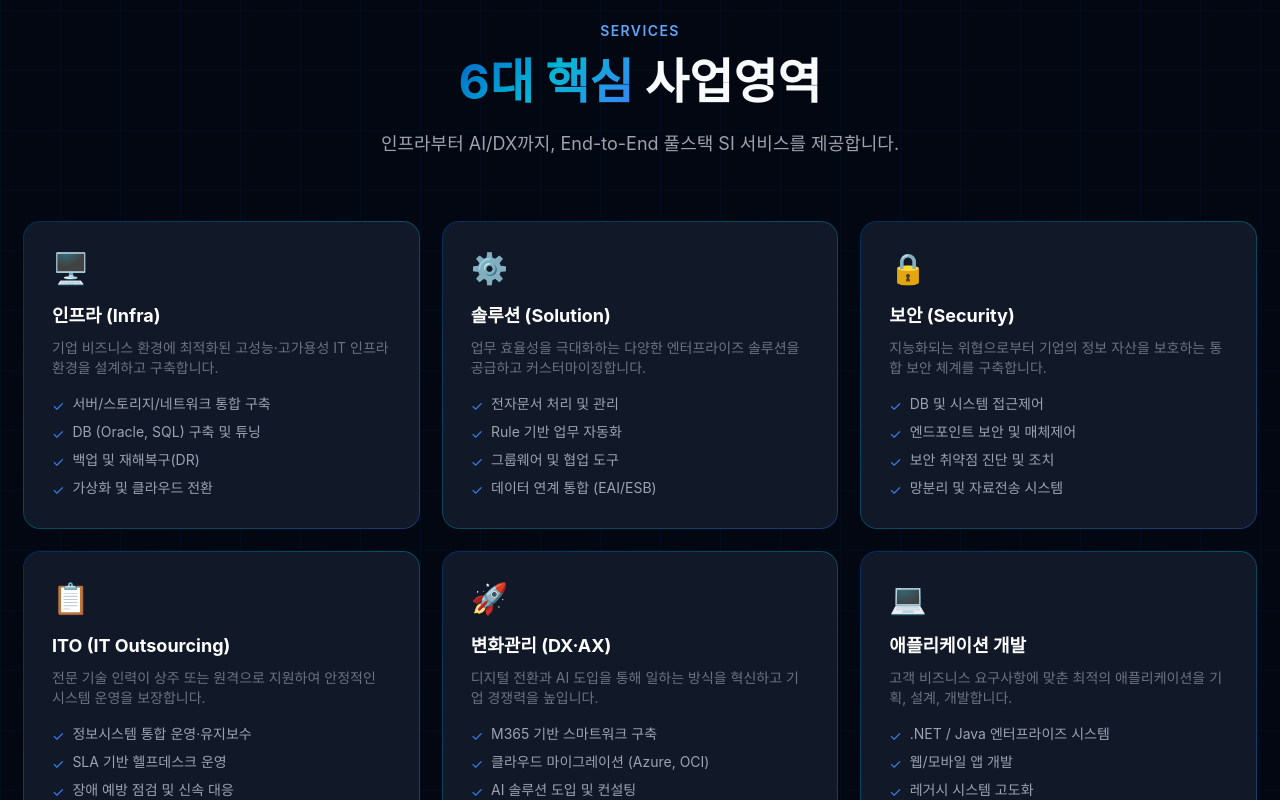
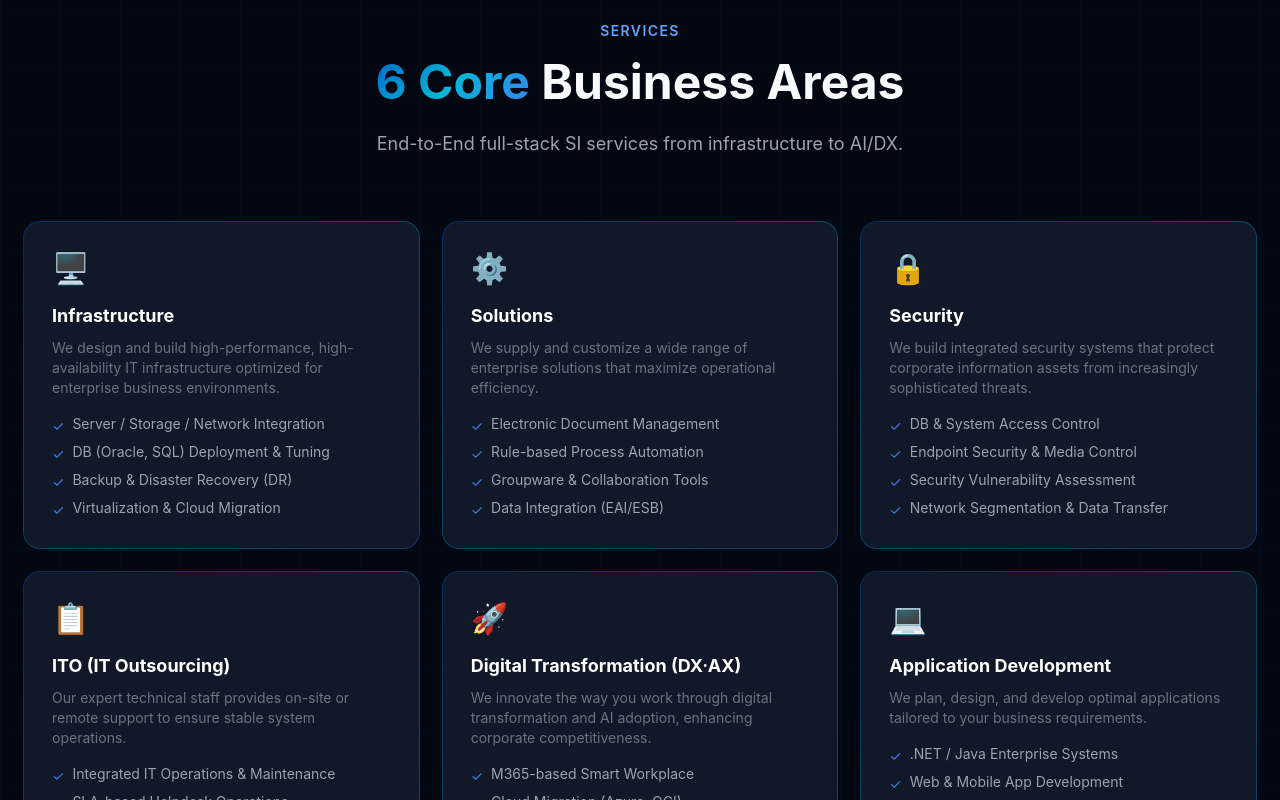
Before and after one commit to Eric841001/qurai-ai-sites, a Next.js app in the folder qurai-ai-site/: page / in a window 1280 px wide. Shown: the part 1980-2780 px from the top of the page. Built offline with nearby package versions, Linux system fonts and the light colour scheme.

Commit message:
Update Services.tsx

```diff
--- a/qurai-ai-site/components/Services.tsx
+++ b/qurai-ai-site/components/Services.tsx
@@ -1,64 +1,29 @@
-const services = [
-  {
-    icon: "🖥️",
-    title: "인프라 (Infra)",
-    description: "기업 비즈니스 환경에 최적화된 고성능·고가용성 IT 인프라 환경을 설계하고 구축합니다.",
-    items: ["서버/스토리지/네트워크 통합 구축", "DB (Oracle, SQL) 구축 및 튜닝", "백업 및 재해복구(DR)", "가상화 및 클라우드 전환"],
-  },
-  {
-    icon: "⚙️",
-    title: "솔루션 (Solution)",
-    description: "업무 효율성을 극대화하는 다양한 엔터프라이즈 솔루션을 공급하고 커스터마이징합니다.",
-    items: ["전자문서 처리 및 관리", "Rule 기반 업무 자동화", "그룹웨어 및 협업 도구", "데이터 연계 통합 (EAI/ESB)"],
-  },
-  {
-    icon: "🔒",
-    title: "보안 (Security)",
-    description: "지능화되는 위협으로부터 기업의 정보 자산을 보호하는 통합 보안 체계를 구축합니다.",
-    items: ["DB 및 시스템 접근제어", "엔드포인트 보안 및 매체제어", "보안 취약점 진단 및 조치", "망분리 및 자료전송 시스템"],
-  },
-  {
-    icon: "📋",
-    title: "ITO (IT Outsourcing)",
-    description: "전문 기술 인력이 상주 또는 원격으로 지원하여 안정적인 시스템 운영을 보장합니다.",
-    items: ["정보시스템 통합 운영·유지보수", "SLA 기반 헬프데스크 운영", "장애 예방 점검 및 신속 대응", "IT 자산 및 라이선스 관리"],
-  },
-  {
-    icon: "🚀",
-    title: "변화관리 (DX·AX)",
-    description: "디지털 전환과 AI 도입을 통해 일하는 방식을 혁신하고 기업 경쟁력을 높입니다.",
-    items: ["M365 기반 스마트워크 구축", "클라우드 마이그레이션 (Azure, OCI)", "AI 솔루션 도입 및 컨설팅", "M365 Agent 도입 및 거버넌스"],
-  },
-  {
-    icon: "💻",
-    title: "애플리케이션 개발",
-    description: "고객 비즈니스 요구사항에 맞춘 최적의 애플리케이션을 기획, 설계, 개발합니다.",
-    items: [".NET / Java 엔터프라이즈 시스템", "웹/모바일 앱 개발", "레거시 시스템 고도화", "API 연동 및 MSA 아키텍처"],
-  },
-];
+"use client";
+
+import { useLanguage } from "../lib/i18n";
 
 export default function Services() {
+  const { t } = useLanguage();
+
   return (
     <section id="services" className="relative py-32 bg-grid">
       <div className="max-w-7xl mx-auto px-6">
         <div className="text-center mb-16">
-          <span className="text-sm font-semibold text-blue-400 tracking-widest uppercase">Services</span>
+          <span className="text-sm font-semibold text-blue-400 tracking-widest uppercase">{t.services.label}</span>
           <h2 className="text-4xl md:text-5xl font-bold mt-4 mb-6">
-            <span className="gradient-text">6대 핵심</span> 사업영역
+            <span className="gradient-text">{t.services.heading}</span> {t.services.headingHighlight}
           </h2>
-          <p className="text-gray-400 text-lg max-w-2xl mx-auto">
-            인프라부터 AI/DX까지, End-to-End 풀스택 SI 서비스를 제공합니다.
-          </p>
+          <p className="text-gray-400 text-lg max-w-2xl mx-auto">{t.services.subtitle}</p>
         </div>
 
         <div className="grid md:grid-cols-2 lg:grid-cols-3 gap-6">
-          {services.map((service, index) => (
+          {t.services.items.map((service, index) => (
             <div key={index} className="gradient-border card-hover p-7 rounded-2xl">
               <div className="text-3xl mb-4">{service.icon}</div>
               <h3 className="text-lg font-bold text-white mb-2">{service.title}</h3>
               <p className="text-gray-500 text-sm mb-4">{service.description}</p>
               <ul className="space-y-1.5">
-                {service.items.map((item, i) => (
+                {service.list.map((item, i) => (
                   <li key={i} className="flex items-start gap-2 text-gray-400 text-sm">
                     <span className="text-blue-500 mt-0.5">✓</span>
                     <span>{item}</span>
```
